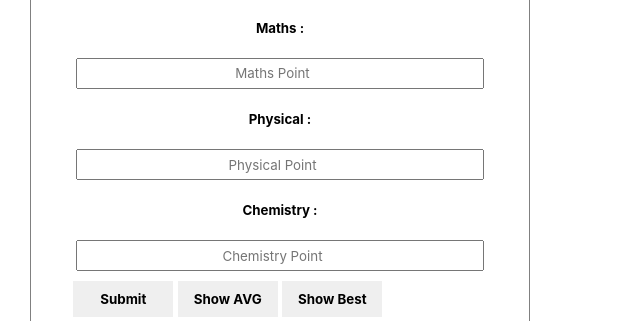
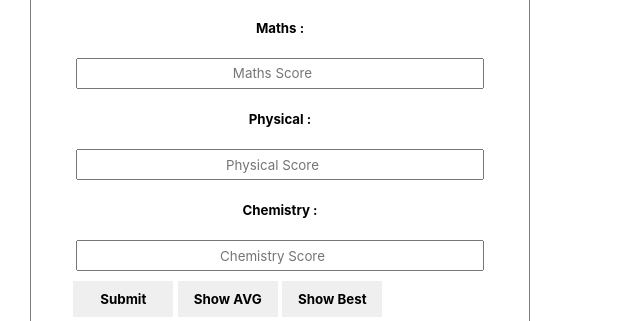
Before and after one commit to GiangHoang9912/students, a plain HTML site: page index.html in a window 1280 px wide. Shown: the part 135-456 px from the top of the page, 0-640 px from the left. Drawn offline with Linux system fonts and the light colour scheme.

Commit message:
Update index.html

```diff
--- a/index.html
+++ b/index.html
@@ -13,14 +13,14 @@
         <h5>Name :</h5>
         <input id="name" type="text" placeholder="Student Name" />
         <h5>Maths :</h5>
-        <input id="mathsPoint" type="number" placeholder="Maths Point" />
+        <input id="mathsScore" type="number" placeholder="Maths Score" />
         <h5>Physical :</h5>
-        <input id="physicalPoint" type="number" placeholder="Physical Point" />
+        <input id="physicalScore" type="number" placeholder="Physical Score" />
         <h5>Chemistry :</h5>
         <input
-          id="chemistryPoint"
+          id="chemistryScore"
           type="number"
-          placeholder="Chemistry Point"
+          placeholder="Chemistry Score"
         />
         <div>
           <button id="submitForm" type="button">Submit</button>
```
